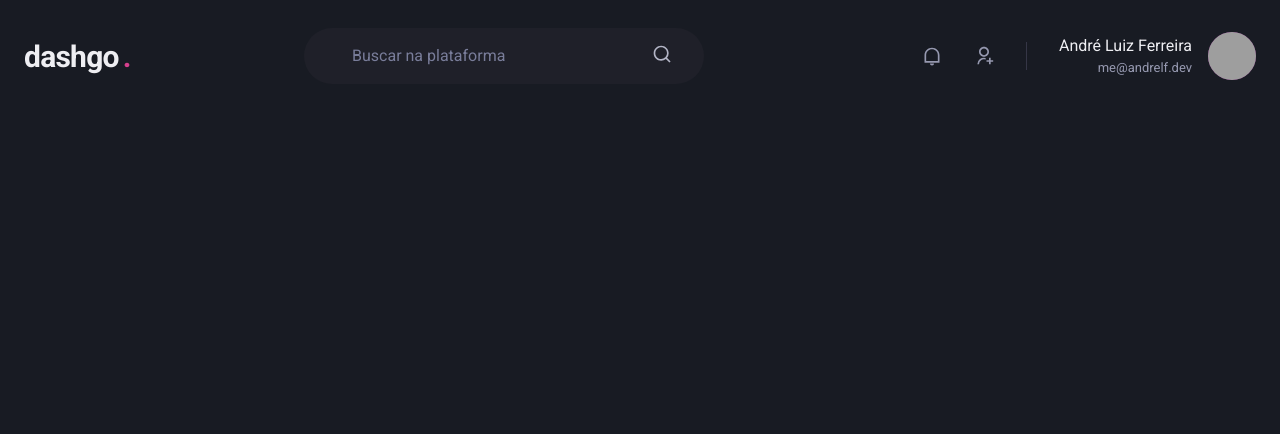
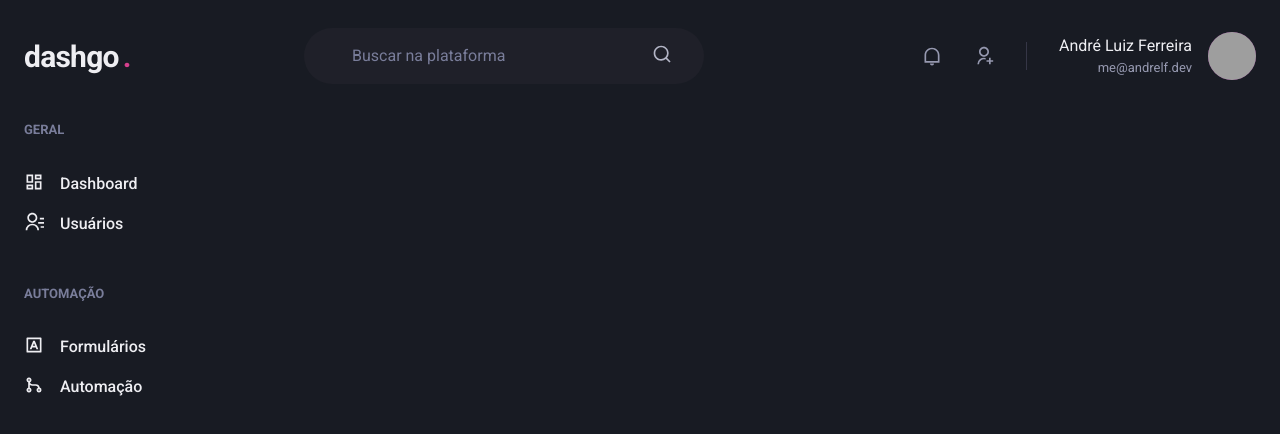
Before and after one commit to dehlferreira/rocketseat-ignite-dashgo, a Next.js app: page /dashboard in a window 1280 px wide. Shown: the top 434 px of the page. Built offline with nearby package versions, Linux system fonts and the light colour scheme; grey boxes are pictures that could not be loaded.

Commit message:
feat(task-10): componente sidebar #10

```diff
--- /dev/null
+++ b/src/components/Sidebar.tsx
@@ -0,0 +1,54 @@
+import { Box, Stack, Text, Link, Icon } from '@chakra-ui/react';
+import {
+  RiContactsLine,
+  RiDashboardLine,
+  RiGitMergeLine,
+  RiInputMethodLine,
+} from 'react-icons/ri';
+
+export function Siderbar() {
+  return (
+    <Box as="aside" w="64" mr="8">
+      <Stack spacing="12" align="flex-start">
+        <Box>
+          <Text fontWeight="bold" color="gray.400" fontSize="small">
+            GERAL
+          </Text>
+          <Stack spacing="4" mt="8" align="stretch">
+            <Link display="flex" align="center">
+              <Icon as={RiDashboardLine} fontSize="20" />
+              <Text ml="4" fontWeight="medium">
+                Dashboard
+              </Text>
+            </Link>
+            <Link display="flex" align="center">
+              <Icon as={RiContactsLine} fontSize="20" />
+              <Text ml="4" fontWeight="medium">
+                Usuários
+              </Text>
+            </Link>
+          </Stack>
+        </Box>
+        <Box>
+          <Text fontWeight="bold" color="gray.400" fontSize="small">
+            AUTOMAÇÃO
+          </Text>
+          <Stack spacing="4" mt="8" align="stretch">
+            <Link display="flex" align="center">
+              <Icon as={RiInputMethodLine} fontSize="20" />
+              <Text ml="4" fontWeight="medium">
+                Formulários
+              </Text>
+            </Link>
+            <Link display="flex" align="center">
+              <Icon as={RiGitMergeLine} fontSize="20" />
+              <Text ml="4" fontWeight="medium">
+                Automação
+              </Text>
+            </Link>
+          </Stack>
+        </Box>
+      </Stack>
+    </Box>
+  );
+}
--- a/src/pages/dashboard.tsx
+++ b/src/pages/dashboard.tsx
@@ -1,8 +1,16 @@
+import { Flex } from '@chakra-ui/react';
+
 import { Header } from '../components/Header';
+import { Siderbar } from '../components/Sidebar';
 
-/* eslint-disable prettier/prettier */
-export default function Dashboard () {
+export default function Dashboard() {
   return (
-    <Header />
+    <Flex direction="column" h="100Vh">
+      <Header />
+
+      <Flex w="100%" my="6" maxWidth={1480} mx="auto" px="6">
+        <Siderbar />
+      </Flex>
+    </Flex>
   );
 }
```
